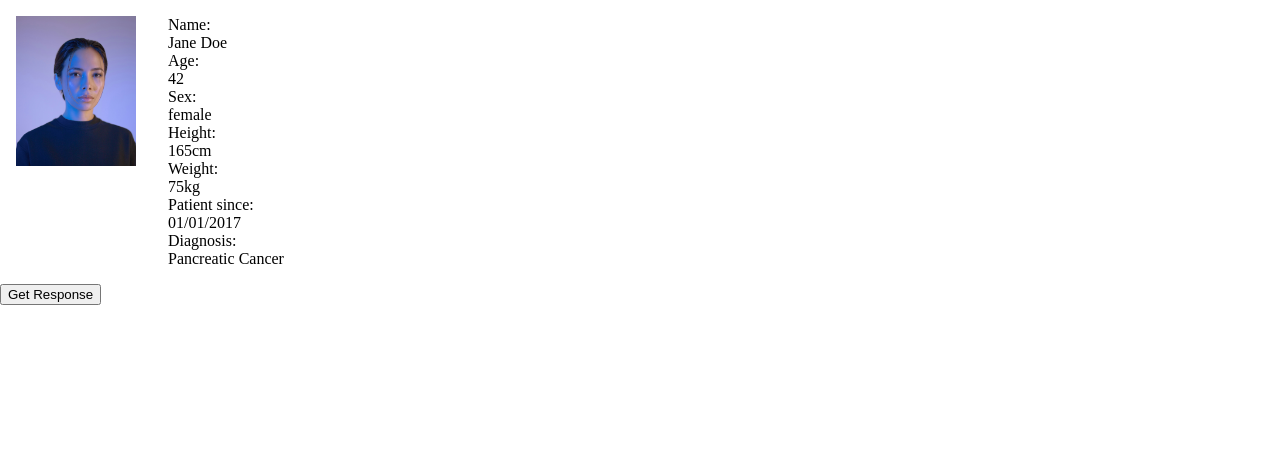
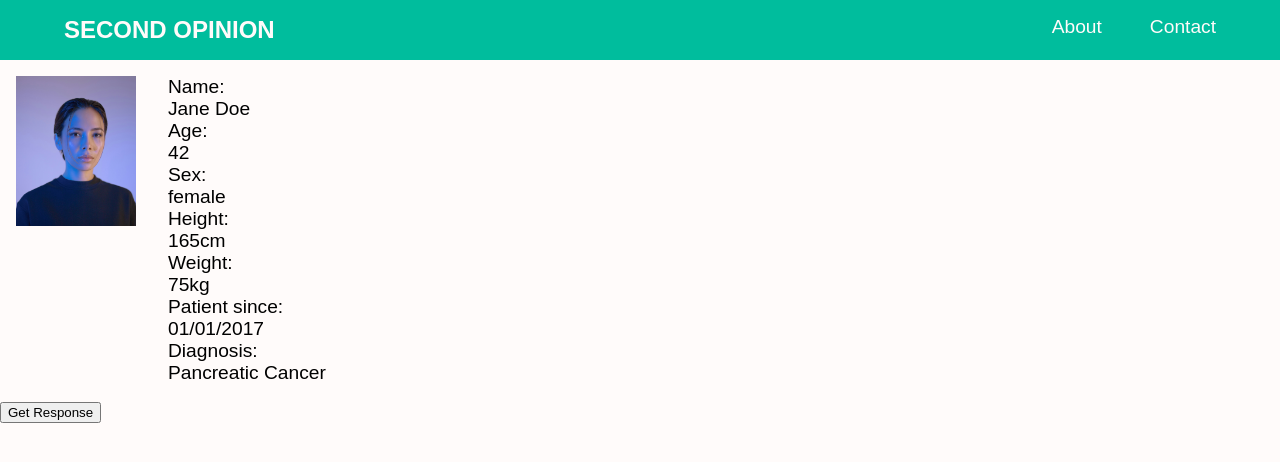
Before and after one commit to ichbinderbar/openai-api-client, a React (Vite) app: page / in a window 1280 px wide. Shown: the top 462 px of the page. Built offline with nearby package versions, Linux system fonts and the light colour scheme.

Commit message:
create header component and update styles

```diff
--- a/src/App.jsx
+++ b/src/App.jsx
@@ -1,17 +1,17 @@
 import React, { useState } from "react";
 import axios from "axios";
 import "./App.scss";
+import patients from "./data/patients.json";
 import PatientCard from "./components/PatientCard/PatientCard";
+import Header from "./components/Header/Header";
 
 const apiUrl = "https://openai-experimental-server-eff701d4fdb7.herokuapp.com/";
 
 function App() {
-  const [prompt, setPrompt] = useState("");
+  // const [prompt, setPrompt] = useState("");
   const [response, setResponse] = useState("");
 
-  // const handleInputChange = (event) => {
-  //   setPrompt(event.target.value);
-  // };
+  const prompt = `Give me a list of symptoms for `;
 
   const getResponse = async () => {
     setPrompt("Give me a list of symptoms for Pancreatic Cancer");
@@ -31,6 +31,7 @@ function App() {
 
   return (
     <div>
+      <Header />
       <PatientCard></PatientCard>
       {/* <input
         type="text"
--- a/src/App.scss
+++ b/src/App.scss
@@ -1,7 +1,2 @@
-// globals and resets
-
-body {
-  box-sizing: border-box;
-  margin: 0;
-  padding: 0;
-}
+@use "./styles/partials/resets";
+@use "./styles/partials/globals" as *;
--- /dev/null
+++ b/src/components/Header/Header.jsx
@@ -0,0 +1,14 @@
+import React from "react";
+import "./Header.scss";
+
+export default function Header() {
+  return (
+    <header className="header">
+      <span className="header__site-title">Second Opinion</span>
+      <nav className="header__nav">
+        <li className="header__nav-link">About</li>
+        <li className="header__nav-link">Contact</li>
+      </nav>
+    </header>
+  );
+}
--- /dev/null
+++ b/src/components/Header/Header.scss
@@ -0,0 +1,23 @@
+.header {
+  background-color: #00bd9d;
+  color: #fffbfa;
+  padding: 1rem 4rem;
+  display: flex;
+  justify-content: space-between;
+
+  &__site-title {
+    font-size: 1.5rem;
+    text-transform: uppercase;
+    font-weight: 600;
+  }
+
+  &__nav {
+    display: flex;
+    list-style: none;
+    gap: 3rem;
+
+    &-link {
+      text-decoration: none;
+    }
+  }
+}
--- /dev/null
+++ b/src/styles/partials/_globals.scss
@@ -0,0 +1,5 @@
+body {
+  font-family: sans-serif;
+  font-size: larger;
+  background-color: #fffbfa;
+}
--- /dev/null
+++ b/src/styles/partials/_resets.scss
@@ -0,0 +1,10 @@
+*,
+*::before,
+*::after {
+  box-sizing: border-box;
+}
+
+body {
+  margin: 0;
+  padding: 0;
+}
```
